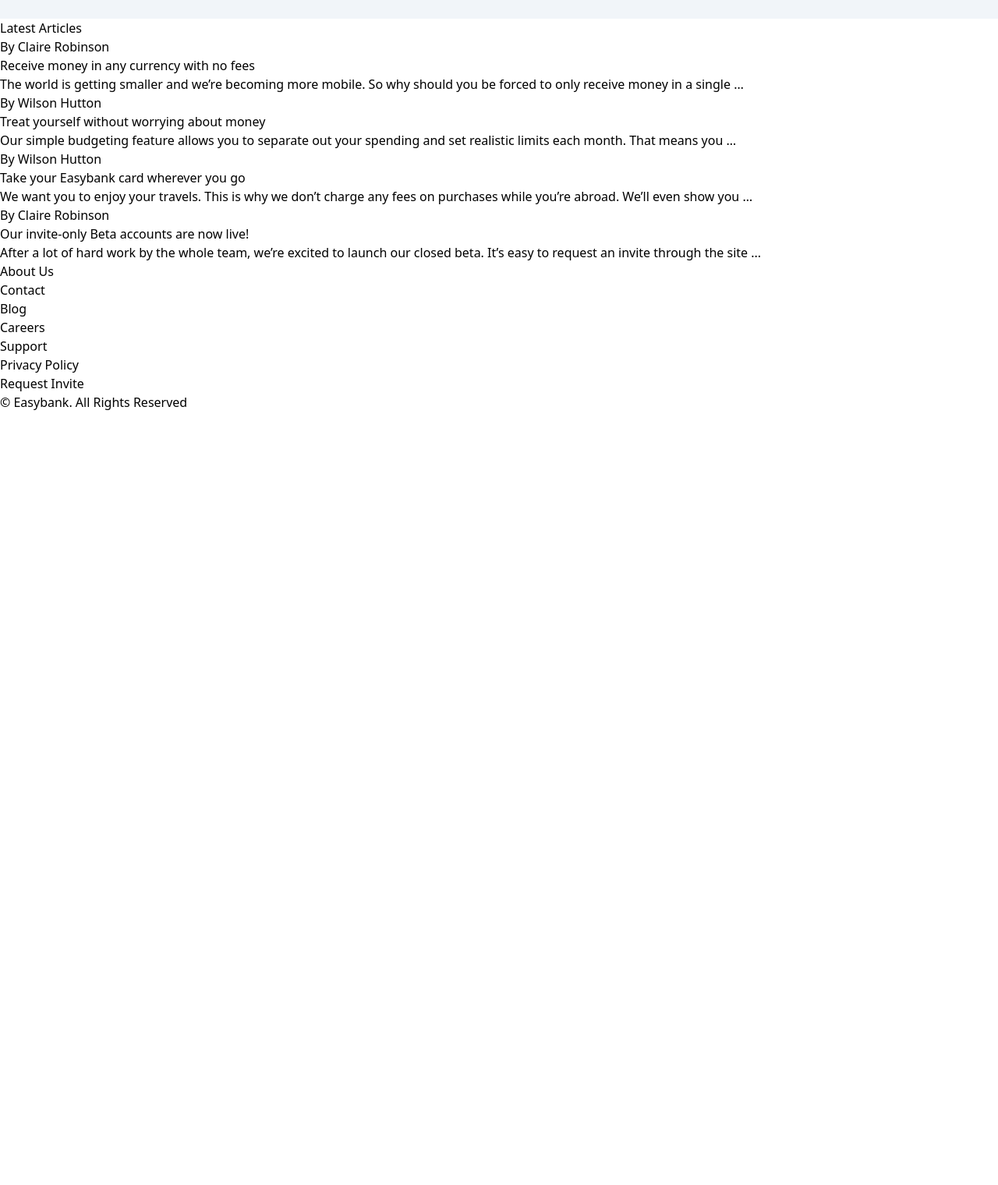
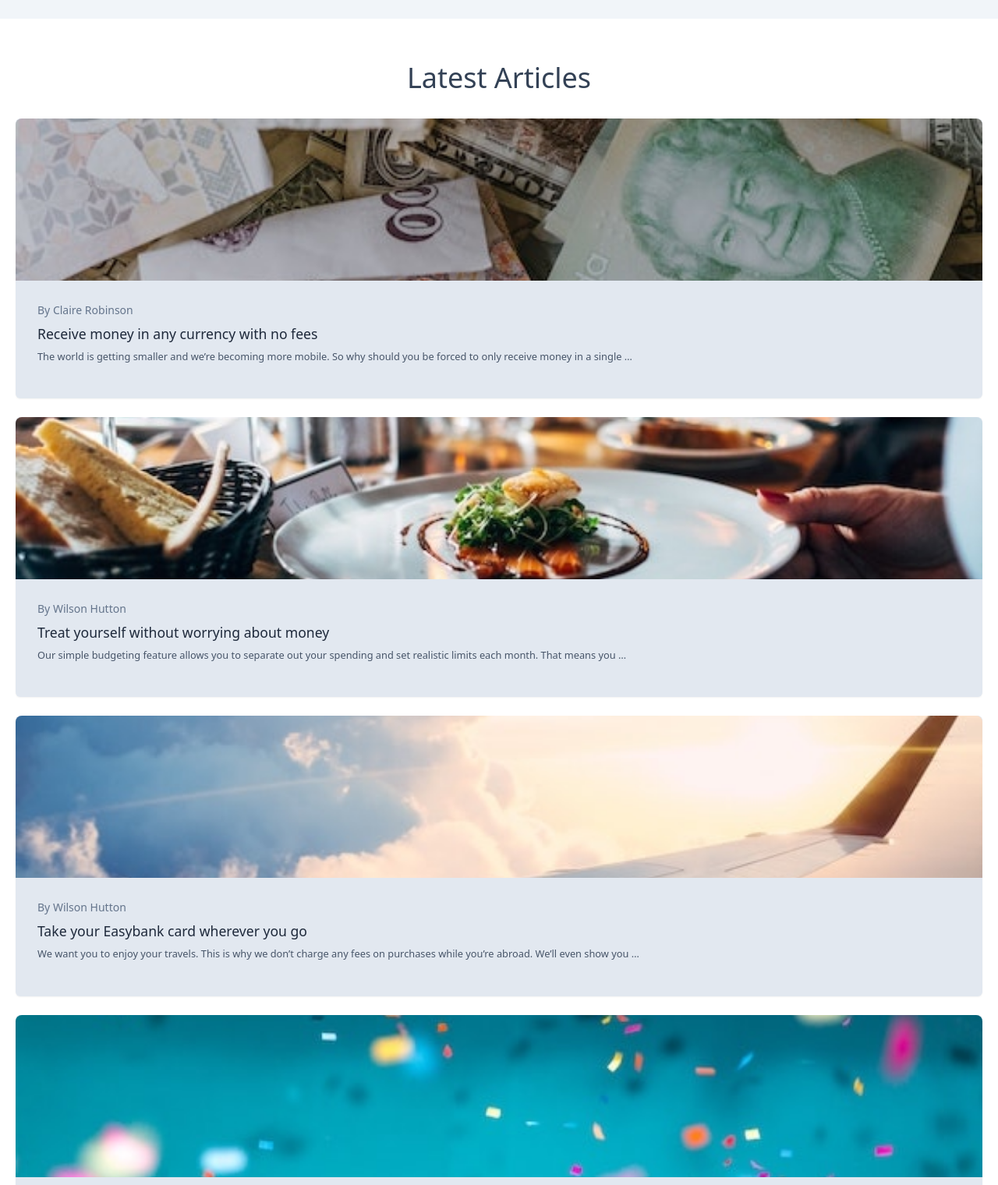
Before and after one commit to fayax555/easybank-landing-page, a website built with Vite: page index.html in a window 1280 px wide. Shown: the part 1280-2800 px from the top of the page at 78% size. Before the commit the page ends 1808 px from the top, so only its background shows below. Built offline with nearby package versions, Linux system fonts and the light colour scheme.

Commit message:
mobile main

```diff
--- a/index.html
+++ b/index.html
@@ -58,7 +58,7 @@
 
     <main>
       <section class="bg-slate-100 py-16">
-        <div class="pb-14 grid gap-4 px-4 text-center">
+        <div class="grid gap-4 px-5 pb-14 text-center">
           <h2 class="text-4xl text-slate-700">Why choose Easybank?</h2>
           <p class="text-slate-500">
             We leverage Open Banking to turn your bank account into your
@@ -66,7 +66,7 @@
           </p>
         </div>
 
-        <div class="grid gap-8 px-4 text-center">
+        <div class="grid gap-8 px-5 text-center">
           <article class="grid justify-items-center gap-4">
             <img src="images/icon-online.svg" alt="" />
             <h3 class="text-2xl text-slate-700">Online Banking</h3>
@@ -105,43 +105,82 @@
         </div>
       </section>
 
-      <section>
-        <h2>Latest Articles</h2>
+      <section class="px-5 py-14">
+        <h2 class="mb-8 text-center text-4xl text-slate-700">
+          Latest Articles
+        </h2>
 
-        <article>
-          <p>By Claire Robinson</p>
-          <h3>Receive money in any currency with no fees</h3>
-          <p>
-            The world is getting smaller and we’re becoming more mobile. So why
-            should you be forced to only receive money in a single …
+        <article class="shadow-sm bg-slate-200 mb-6 rounded-md">
+          <img
+            class="h-[13rem] w-full rounded-t-lg object-cover"
+            src="images/image-currency.jpg"
+            alt=""
+          />
+          <div class="grid gap-2 p-7">
+            <p class="text-sm text-slate-500">By Claire Robinson</p>
+            <h3 class="text-[1.1rem] leading-6 text-slate-800">
+              Receive money in any currency with no fees
+            </h3>
+            <p class="mb-4 text-[0.8rem] text-slate-600">
+              The world is getting smaller and we’re becoming more mobile. So
+              why should you be forced to only receive money in a single …
             </p>
+          </div>
         </article>
 
-        <article>
-          <p>By Wilson Hutton</p>
-          <h3>Treat yourself without worrying about money</h3>
-          <p>
+        <article class="shadow-sm bg-slate-200 mb-6 rounded-md">
+          <img
+            class="h-[13rem] w-full rounded-t-lg object-cover"
+            src="images/image-restaurant.jpg"
+            alt=""
+          />
+          <div class="grid gap-2 p-7">
+            <p class="text-sm text-slate-500">By Wilson Hutton</p>
+            <h3 class="text-[1.1rem] leading-6 text-slate-800">
+              Treat yourself without worrying about money
+            </h3>
+            <p class="mb-4 text-[0.8rem] text-slate-600">
               Our simple budgeting feature allows you to separate out your
               spending and set realistic limits each month. That means you …
             </p>
+          </div>
         </article>
 
-        <article>
-          <p>By Wilson Hutton</p>
-          <h3>Take your Easybank card wherever you go</h3>
-          <p>
+        <article class="shadow-sm bg-slate-200 mb-6 rounded-md">
+          <img
+            class="h-[13rem] w-full rounded-t-lg object-cover"
+            src="images/image-plane.jpg"
+            alt=""
+          />
+          <div class="grid gap-2 p-7">
+            <p class="text-sm text-slate-500">By Wilson Hutton</p>
+            <h3 class="text-[1.1rem] leading-6 text-slate-800">
+              Take your Easybank card wherever you go
+            </h3>
+            <p class="mb-4 text-[0.8rem] text-slate-600">
               We want you to enjoy your travels. This is why we don’t charge any
               fees on purchases while you’re abroad. We’ll even show you …
             </p>
+          </div>
         </article>
 
-        <article>
-          <p>By Claire Robinson</p>
-          <h3>Our invite-only Beta accounts are now live!</h3>
-          <p>
-            After a lot of hard work by the whole team, we’re excited to launch
-            our closed beta. It’s easy to request an invite through the site ...
+        <article class="shadow-sm bg-slate-200 mb-6 rounded-md">
+          <img
+            class="h-[13rem] w-full rounded-t-lg object-cover"
+            src="images/image-confetti.jpg"
+            alt=""
+          />
+          <div class="grid gap-2 p-7">
+            <p class="text-sm text-slate-500">By Claire Robinson</p>
+            <h3 class="text-[1.1rem] leading-6 text-slate-800">
+              Our invite-only Beta accounts are now live!
+            </h3>
+            <p class="mb-4 text-[0.8rem] text-slate-600">
+              After a lot of hard work by the whole team, we’re excited to
+              launch our closed beta. It’s easy to request an invite through the
+              site ...
             </p>
+          </div>
         </article>
       </section>
     </main>
```
Lines whose indentation alone changed are shown as unchanged.
